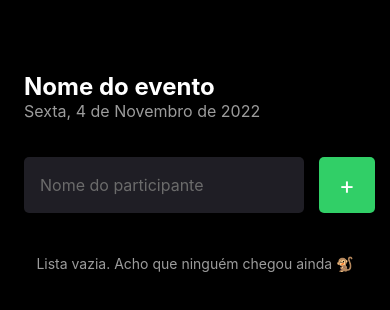
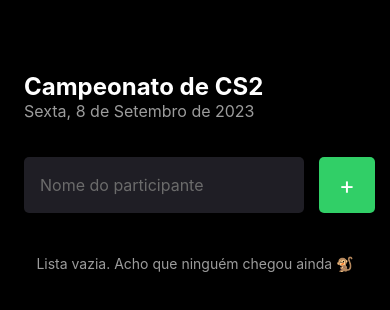
Before and after one commit to Pdro-marqss/imhere, a React Native app: screen / in a window 390 px wide. Shown: the top 310 px of the page. Built offline with nearby package versions, Linux system fonts and the light colour scheme.

Commit message:
add readme + small changes in index.tsx screen + github files folder

```diff
--- a/src/screens/Home/index.tsx
+++ b/src/screens/Home/index.tsx
@@ -29,17 +29,15 @@
             style: 'cancel'
          }
       ]);
-
-      console.log(`${name} foi removido`);
    }
 
    return (
       <View style={styles.container}>
          <Text style={styles.h1}>
-            Nome do evento
+            Campeonato de CS2
          </Text>
          <Text style={styles.p}>
-            Sexta, 4 de Novembro de 2022
+            Sexta, 8 de Setembro de 2023
          </Text>
 
          <View style={styles.form}>
```
Also changed, not shown: 1 other file (tests, documents, lock files or other folders).
